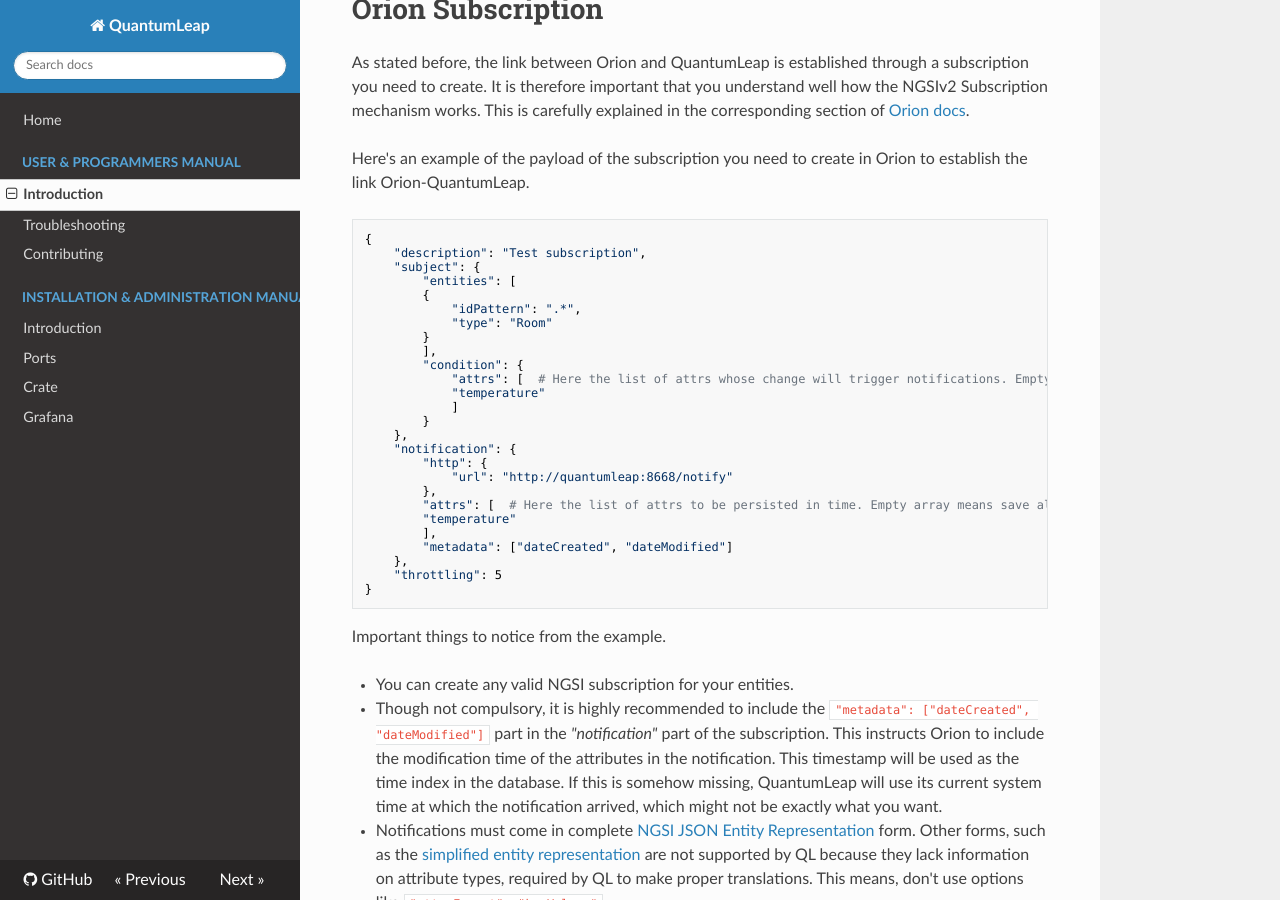
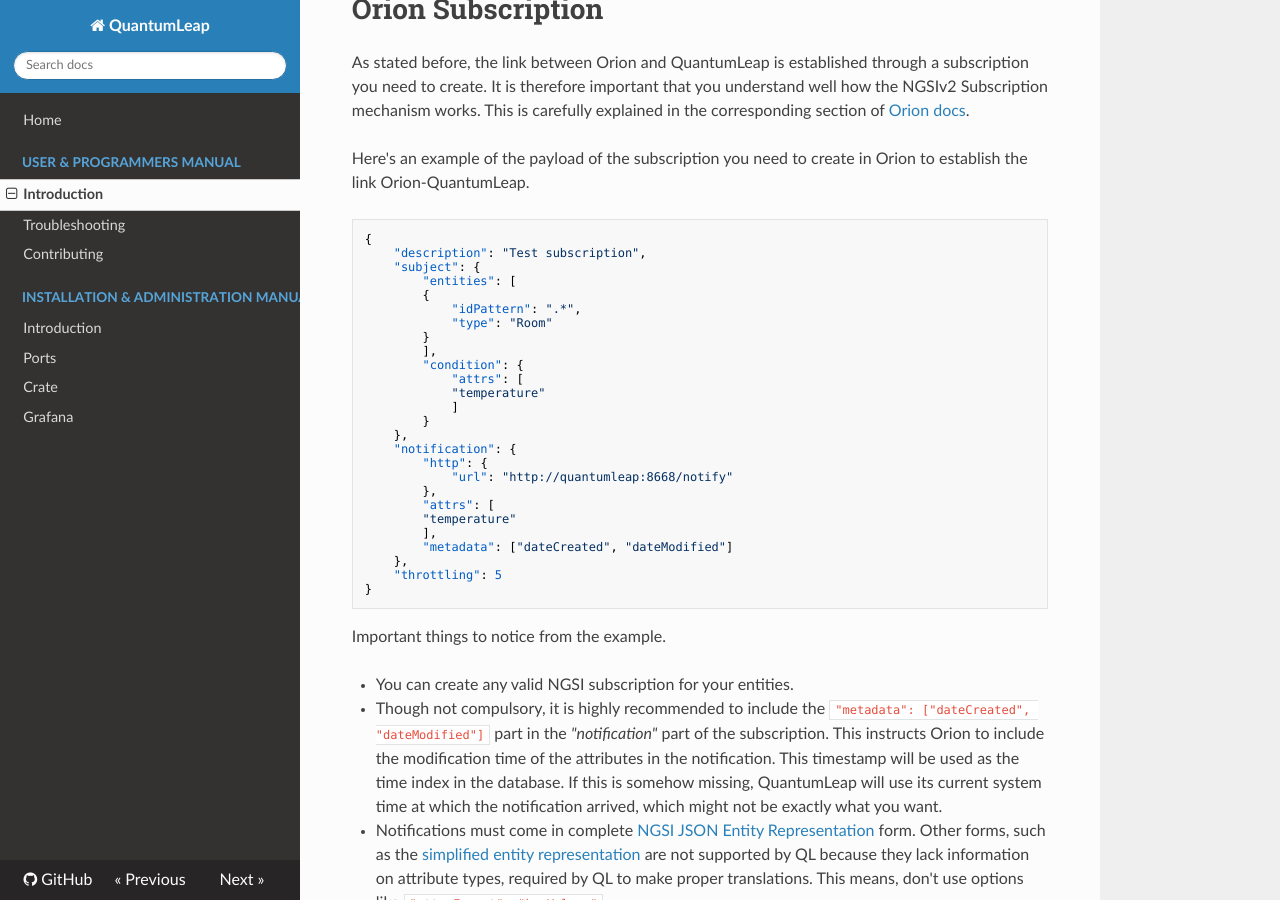
Before and after one commit to orchestracities/ngsi-timeseries-api, an MkDocs documentation site: the page built from doc/manuals/user/index.md, in a window 1280 px wide and 900 px high, scrolled down 530 px. Built offline with MkDocs 1.6.1, drawn with Linux system fonts in a browser that asks for light colours; nearby versions of some CDN libraries; comment, search, counter and statistics services are not loaded; old or Windows-style settings are respelled for this version of MkDocs.

Commit message:
Fix subscription example in docs
closes #28

```diff
--- a/doc/manuals/user/index.md
+++ b/doc/manuals/user/index.md
@@ -29,7 +29,7 @@
             }
             ],
             "condition": {
-                "attrs": [  # Here the list of attrs whose change will trigger notifications. Empty array means track any change.
+                "attrs": [
                 "temperature"
                 ]
             }
@@ -38,7 +38,7 @@
             "http": {
                 "url": "http://quantumleap:8668/notify"
             },
-            "attrs": [  # Here the list of attrs to be persisted in time. Empty array means save all entity attributes.
+            "attrs": [
             "temperature"
             ],
             "metadata": ["dateCreated", "dateModified"]
```
